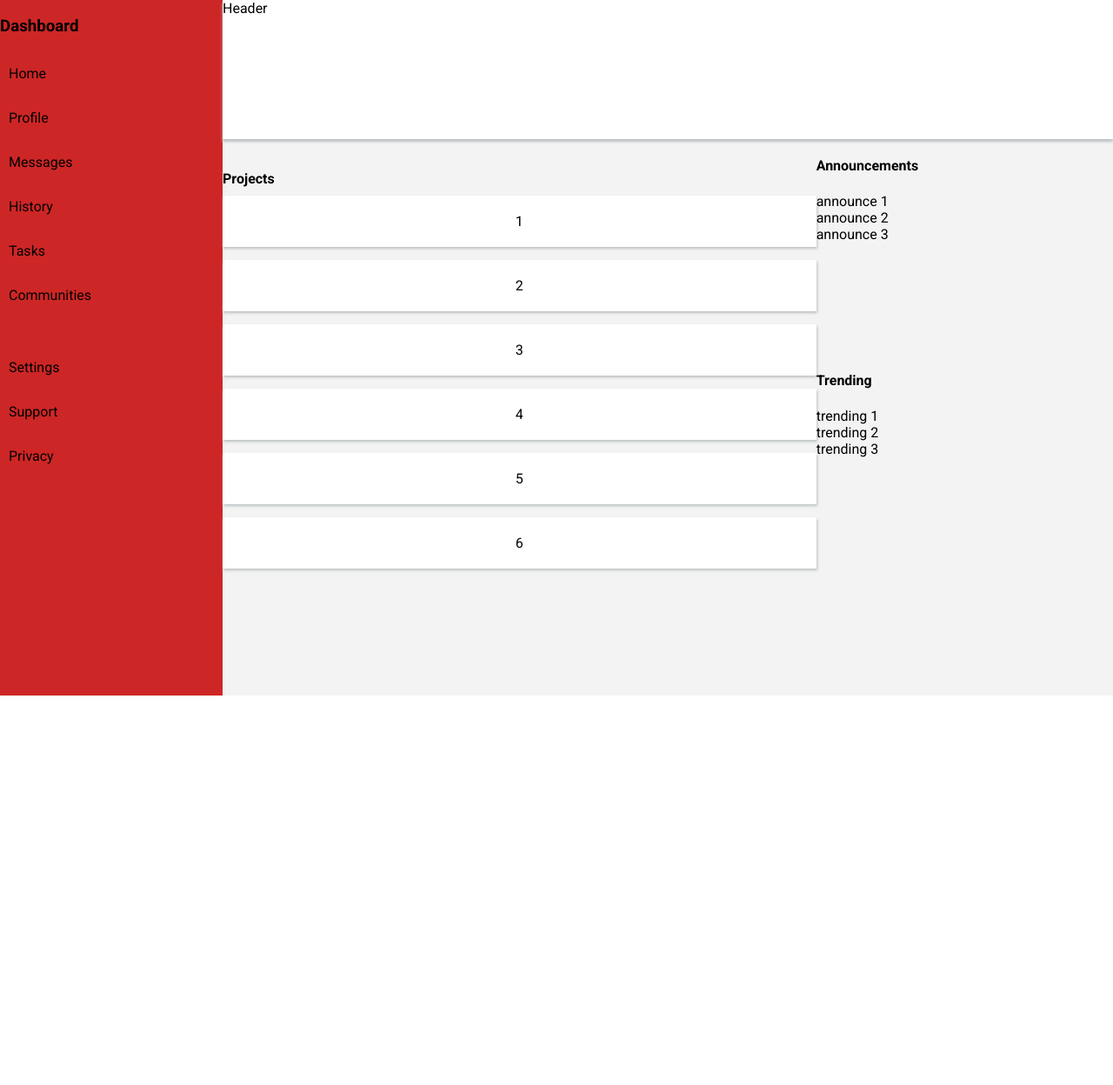
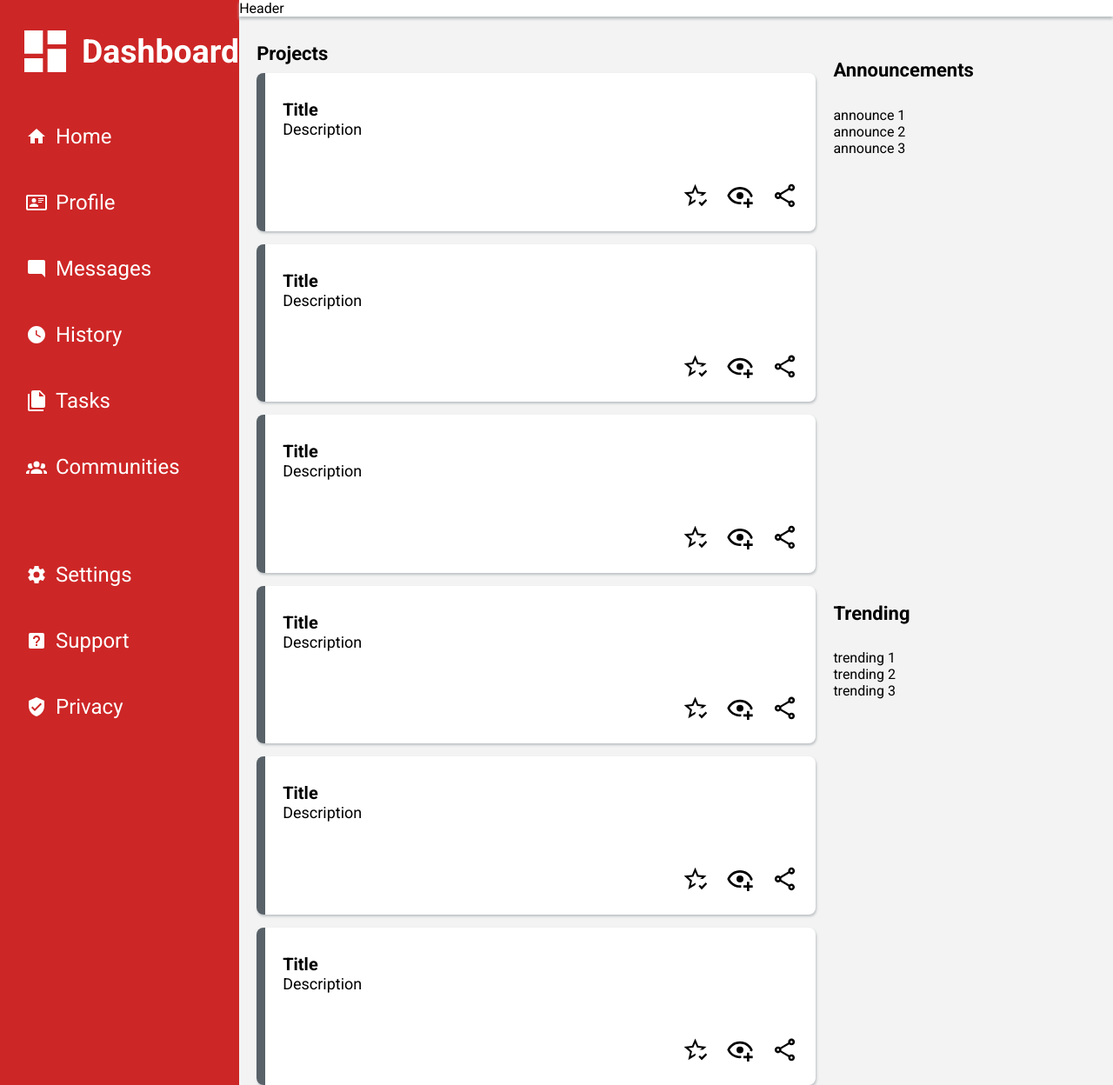
Before and after one commit to johnedwardlee/admin-dash, a plain HTML site: page index.html in a window 1280 px wide. Shown: the whole page at 87% size. Before the commit the page ends 800 px from the top, so only its background shows below. Drawn offline with Linux system fonts and the light colour scheme.

Commit message:
Sidebar and cards mostly complete: Added color, icons, and other styling to sidebar Styled card items in the main content grid, including adding icons

```diff
--- a/index.html
+++ b/index.html
@@ -13,33 +13,130 @@
   <body>
     <header id="header">Header</header>
     <nav id="sidebar">
-      <div id="sidebar-title"><h3>Dashboard</h3></div>
+      <div id="sidebar-title">
+        <div>
+          <img src="icons/view-dashboard.svg" alt=" " />
+          <h3>Dashboard</h3>
+        </div>
+      </div>
       <div id="sidebar-buttons">
-        <div><p>Home</p></div>
-        <div><p>Profile</p></div>
-        <div><p>Messages</p></div>
-        <div><p>History</p></div>
-        <div><p>Tasks</p></div>
-        <div><p>Communities</p></div>
+        <div>
+          <img src="icons/home.svg" alt=" " />
+          <p>Home</p>
+        </div>
+        <div>
+          <img src="icons/card-account-details-outline.svg" alt=" " />
+          <p>Profile</p>
+        </div>
+        <div>
+          <img src="icons/message-reply.svg" alt=" " />
+          <p>Messages</p>
+        </div>
+        <div>
+          <img src="icons/clock-time-four.svg" alt=" " />
+          <p>History</p>
+        </div>
+        <div>
+          <img src="icons/file-multiple.svg" alt=" " />
+          <p>Tasks</p>
+        </div>
+        <div>
+          <img src="icons/account-group.svg" alt=" " />
+          <p>Communities</p>
+        </div>
         <div><p></p></div>
-        <div><p></p></div>
-        <div><p>Settings</p></div>
-        <div><p>Support</p></div>
-        <div><p>Privacy</p></div>
+        <div>
+          <img src="icons/cog.svg" alt=" " />
+          <p>Settings</p>
+        </div>
+        <div>
+          <img src="icons/help-box.svg" alt=" " />
+          <p>Support</p>
+        </div>
+        <div>
+          <img src="icons/shield-check.svg" alt=" " />
+          <p>Privacy</p>
+        </div>
       </div>
     </nav>
     <main>
       <div id="content-grid">
         <article id="card-grid">
           <h4>Projects</h4>
-          <div class="card">1</div>
-          <div class="card">2</div>
-          <div class="card">3</div>
-          <div class="card">4</div>
-          <div class="card">5</div>
-          <div class="card">6</div>
+          <div class="card">
+            <div class="left-card-color"></div>
+            <div class="card-content">
+              <h5>Title</h5>
+              <p>Description</p>
+              <div class="card-icons">
+                <img src="icons/star-check-outline.svg" alt=" " />
+                <img src="icons/eye-plus-outline.svg" alt=" " />
+                <img src="icons/share-variant-outline.svg" alt=" " />
+              </div>
+            </div>
+          </div>
+          <div class="card">
+            <div class="left-card-color"></div>
+            <div class="card-content">
+              <h5>Title</h5>
+              <p>Description</p>
+              <div class="card-icons">
+                <img src="icons/star-check-outline.svg" alt=" " />
+                <img src="icons/eye-plus-outline.svg" alt=" " />
+                <img src="icons/share-variant-outline.svg" alt=" " />
+              </div>
+            </div>
+          </div>
+          <div class="card">
+            <div class="left-card-color"></div>
+            <div class="card-content">
+              <h5>Title</h5>
+              <p>Description</p>
+              <div class="card-icons">
+                <img src="icons/star-check-outline.svg" alt=" " />
+                <img src="icons/eye-plus-outline.svg" alt=" " />
+                <img src="icons/share-variant-outline.svg" alt=" " />
+              </div>
+            </div>
+          </div>
+          <div class="card">
+            <div class="left-card-color"></div>
+            <div class="card-content">
+              <h5>Title</h5>
+              <p>Description</p>
+              <div class="card-icons">
+                <img src="icons/star-check-outline.svg" alt=" " />
+                <img src="icons/eye-plus-outline.svg" alt=" " />
+                <img src="icons/share-variant-outline.svg" alt=" " />
+              </div>
+            </div>
+          </div>
+          <div class="card">
+            <div class="left-card-color"></div>
+            <div class="card-content">
+              <h5>Title</h5>
+              <p>Description</p>
+              <div class="card-icons">
+                <img src="icons/star-check-outline.svg" alt=" " />
+                <img src="icons/eye-plus-outline.svg" alt=" " />
+                <img src="icons/share-variant-outline.svg" alt=" " />
+              </div>
+            </div>
+          </div>
+          <div class="card">
+            <div class="left-card-color"></div>
+            <div class="card-content">
+              <h5>Title</h5>
+              <p>Description</p>
+              <div class="card-icons">
+                <img src="icons/star-check-outline.svg" alt=" " />
+                <img src="icons/eye-plus-outline.svg" alt=" " />
+                <img src="icons/share-variant-outline.svg" alt=" " />
+              </div>
+            </div>
+          </div>
         </article>
-        <article id="announcements">
+        <article id="announcements" class="right-item">
           <h4>Announcements</h4>
           <div class="right-container">
             <div>announce 1</div>
@@ -47,7 +144,7 @@
             <div>announce 3</div>
           </div>
         </article>
-        <article id="trending">
+        <article id="trending" class="right-item">
           <h4>Trending</h4>
           <div class="right-container">
             <div>trending 1</div>
--- a/styles.css
+++ b/styles.css
@@ -23,22 +23,47 @@ body {
 #sidebar {
   background-color: #cd2626;
   grid-area: 1/1/3/1;
+  padding-left: 20px;
+  color: white;
+  font-size: 32px;
 }
 
 #sidebar-buttons {
   display: grid;
   grid-template-rows: repeat(10, auto-fill);
   padding-left: 10px;
+  font-size: 24px;
+}
+
+#sidebar-buttons div,
+#sidebar-title div {
+  display: flex;
+  align-items: center;
+  gap: 10px;
+}
+
+#sidebar-buttons div img {
+  width: 1em;
+  height: 1em;
+  filter: invert(1);
+}
+
+#sidebar-title div img {
+  width: 2em;
+  height: 2em;
+  filter: invert(1);
 }
 
 main {
   background-color: #f3f3f3;
+  padding-left: 20px;
 }
 
 #content-grid {
   display: grid;
   grid-template-columns: 3fr 1.5fr;
   grid-template-rows: 1fr 1fr;
+  gap: 20px;
 }
 
 #card-grid {
@@ -49,6 +74,10 @@ main {
   gap: 15px;
 }
 
+article h4 {
+  font-size: 22px;
+}
+
 #card-grid h4 {
   grid-column: 1/-1;
   margin-bottom: -5px;
@@ -56,8 +85,54 @@ main {
 }
 
 .card {
+  border-radius: 8px;
   background-color: white;
-  padding: 20px;
   text-align: center;
   box-shadow: 1px 2px 3px 0px #bcc0c3;
+  display: grid;
+  grid-template-columns: 10px 1fr;
 }
+
+.left-card-color {
+  border-top-left-radius: 8px;
+  border-bottom-left-radius: 8px;
+  background-color: #596269;
+}
+
+.card-content {
+  font-size: 18px;
+  display: flex;
+  flex-direction: column;
+  justify-content: center;
+  align-items: start;
+  padding: 20px;
+}
+
+.card-content h5 {
+  margin: 0;
+  margin-top: 10px;
+  font-size: 20px;
+}
+
+.card-content p {
+  margin: 0;
+  margin-bottom: 50px;
+}
+
+.card-icons {
+  align-self: flex-end;
+  display: flex;
+  gap: 20px;
+  margin-bottom: 5px;
+}
+
+.card-icons img {
+  width: 1.75em;
+  height: 1.75em;
+}
+
+.right-item {
+  display: flex;
+  flex-direction: column;
+  padding-top: 20px;
+}
```
Also changed, not shown: icons/account-group.svg (added), icons/card-account-details-outline.svg (added), icons/clock-time-four.svg (added), icons/cog.svg (added), icons/eye-plus-outline.svg (added), icons/file-multiple.svg (added), icons/help-box.svg (added), icons/home.svg (added), icons/message-reply.svg (added), icons/share-variant-outline.svg (added), icons/shield-check.svg (added), icons/star-check-outline.svg (added), icons/view-dashboard.svg (added).
